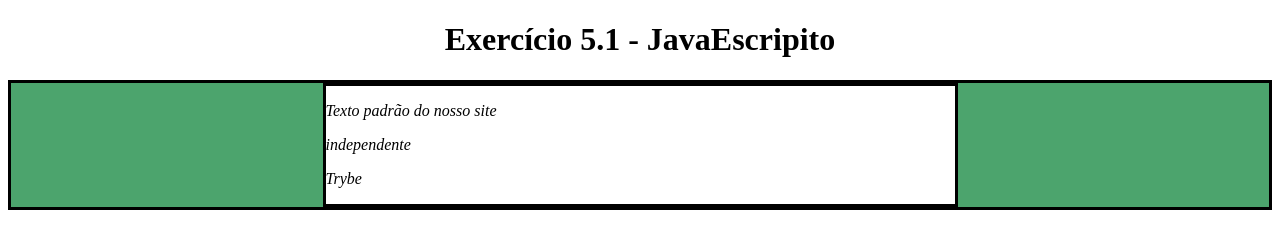
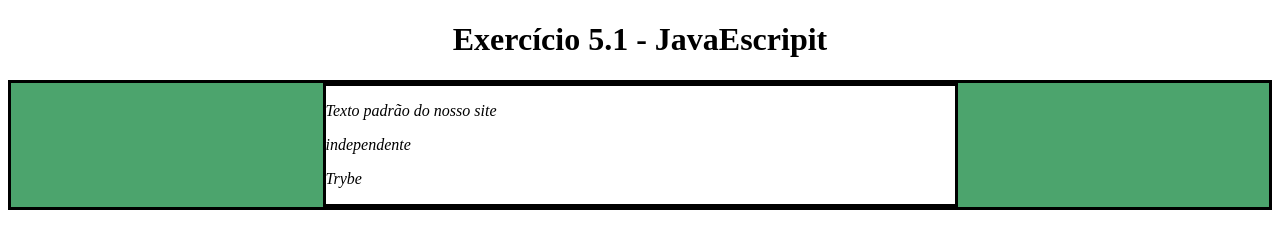
Before and after one commit to araujo2012/exercicios_trybe, a plain HTML site: page block-5-javascript-dom-eventos-e-web-storage/aula_5.1/javascript-dom-eventos-e-web-storage_1.html in a window 1280 px wide. Drawn offline with Linux system fonts and the light colour scheme.

Commit message:
Correcao no tiitulo

```diff
--- a/block-5-javascript-dom-eventos-e-web-storage/aula_5.1/javascript-dom-eventos-e-web-storage_1.html
+++ b/block-5-javascript-dom-eventos-e-web-storage/aula_5.1/javascript-dom-eventos-e-web-storage_1.html
@@ -57,6 +57,7 @@
         document.getElementsByTagName('p')[1].innerText = 'independente';
         document.getElementsByClassName('main-content')[0].style.backgroundColor = 'rgb(76,164,109)';
         document.getElementsByClassName('center-content')[0].style.backgroundColor = 'white';
+        let teste = document.getElementsByTagName('h1')[0].innerText = 'Exercício 5.1 - JavaEscripit';
     </script>
   </body>
 </html>
```
